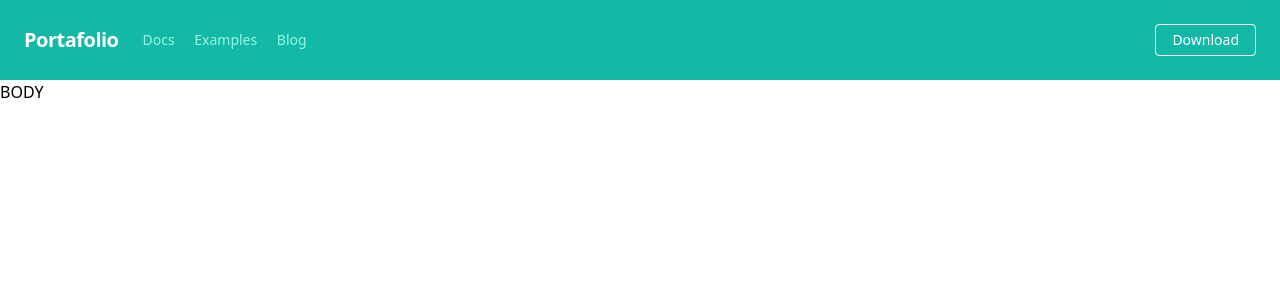
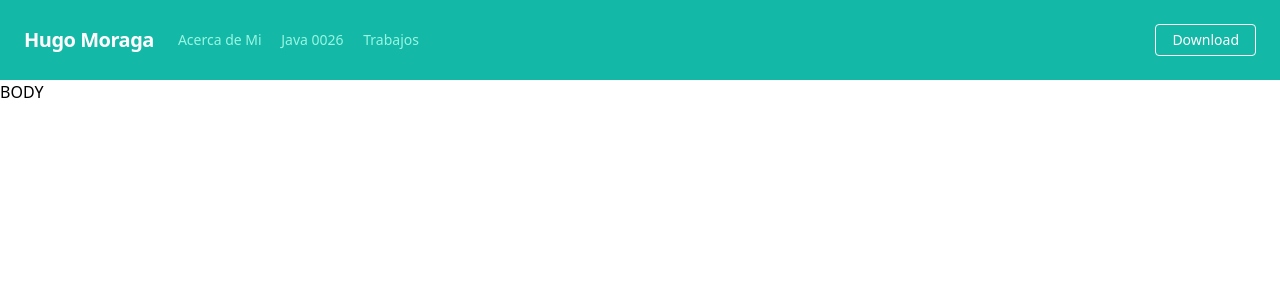
Before and after one commit to hugomoraga/hugomoraga.github.io, a Jekyll site: the page built from docs/index.markdown, in a window 1280 px wide. Shown: the top 300 px of the page. Built offline with Jekyll 4.4.1, drawn with Linux system fonts in a browser that asks for light colours; nearby versions of some CDN libraries.

Commit message:
FIX Menu

```diff
--- a/docs/_includes/header.html
+++ b/docs/_includes/header.html
@@ -1,6 +1,6 @@
 <nav class="flex items-center justify-between flex-wrap bg-teal-500 p-6">
     <div class="flex items-center flex-shrink-0 text-white mr-6">
-      <span class="font-semibold text-xl tracking-tight">Portafolio</span>
+      <a href="/" class="font-semibold text-xl tracking-tight">Hugo Moraga</a>
     </div>
     <div class="block lg:hidden">
       <button class="flex items-center px-3 py-2 border rounded text-teal-200 border-teal-400 hover:text-white hover:border-white">
@@ -9,14 +9,14 @@
     </div>
     <div class="w-full block flex-grow lg:flex lg:items-center lg:w-auto">
       <div class="text-sm lg:flex-grow">
-        <a href="#responsive-header" class="block mt-4 lg:inline-block lg:mt-0 text-teal-200 hover:text-white mr-4">
-          Docs
+        <a href="/about" class="block mt-4 lg:inline-block lg:mt-0 text-teal-200 hover:text-white mr-4">
+          Acerca de Mi
         </a>
-        <a href="#responsive-header" class="block mt-4 lg:inline-block lg:mt-0 text-teal-200 hover:text-white mr-4">
-          Examples
+        <a href="/java0026" class="block mt-4 lg:inline-block lg:mt-0 text-teal-200 hover:text-white mr-4">
+          Java 0026
         </a>
-        <a href="#responsive-header" class="block mt-4 lg:inline-block lg:mt-0 text-teal-200 hover:text-white">
-          Blog
+        <a href="/work" class="block mt-4 lg:inline-block lg:mt-0 text-teal-200 hover:text-white">
+          Trabajos
         </a>
       </div>
       <div>
```
